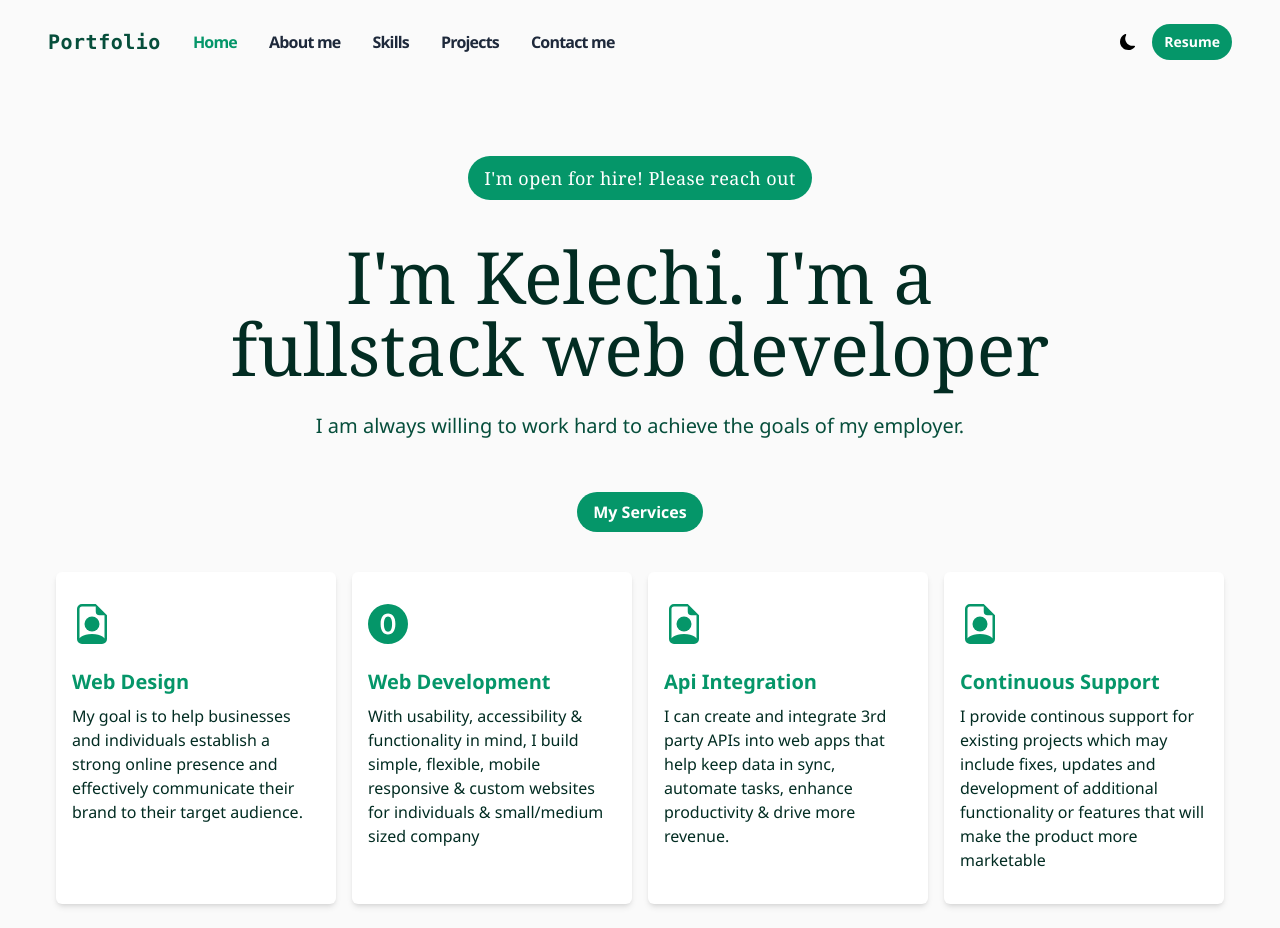
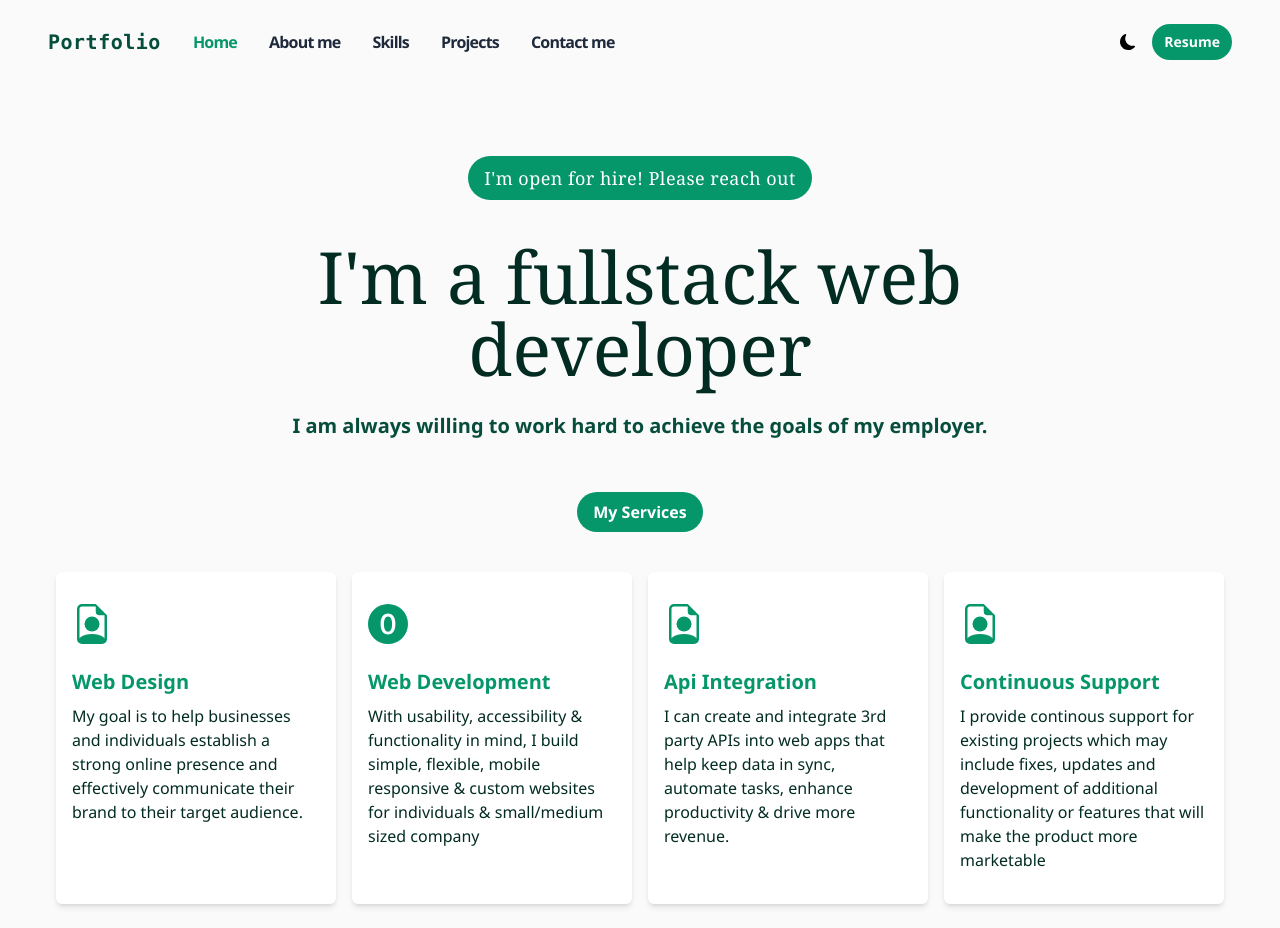
Before and after one commit to Kelechi095/Portfolio, a React (Vite) app: page / in a window 1280 px wide. Built offline with nearby package versions, Linux system fonts and the light colour scheme.

Commit message:
changed hero text

```diff
--- a/src/Pages/Home.tsx
+++ b/src/Pages/Home.tsx
@@ -11,7 +11,7 @@ export default function Home() {
       <section className="mt-24">
         <h2 className="hero-label">I'm open for hire! Please reach out</h2>
         <h1 className="hero-main-text">
-          I'm Kelechi. I'm a fullstack web developer
+          I'm a fullstack web developer
         </h1>
         <h3 className="hero-sub-text">
           I am always willing to work hard to
--- a/src/index.css
+++ b/src/index.css
@@ -40,11 +40,11 @@ html, body, label {
     @apply mx-auto font-serif text-center text-base md:text-lg lg:text-lg px-4 py-2 w-fit text-white  bg-emerald-600 rounded-full tracking-wide leading-5
   }
   .hero-main-text {
-    @apply mt-8 mb-2  mx-auto max-w-md text-4xl md:text-6xl lg:text-7xl md:max-w-lg  lg:max-w-4xl text-center font-serif p-2 text-emerald-950 dark:text-white
+    @apply mt-8 mb-2  mx-auto max-w-md text-5xl md:text-6xl lg:text-7xl md:max-w-lg  lg:max-w-4xl text-center font-serif p-2 text-emerald-950 dark:text-white
   }
 
   .hero-sub-text {
-    @apply text-lg md:max-w-lg mb-2 text-emerald-900 lg:max-w-3xl lg:text-xl text-center mx-auto p-3 dark:text-white
+    @apply text-lg md:max-w-lg mb-2 md:font-semibold text-emerald-900 lg:max-w-3xl lg:text-xl text-center mx-auto p-3 dark:text-white
   }
 
   .services-header {
```
